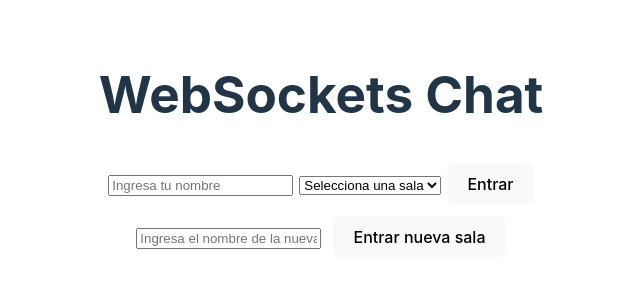
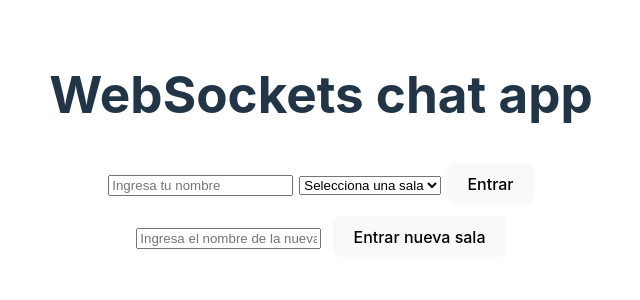
Before and after one commit to carlosYoko/sprint-7.1, a React (Vite) app in the folder client/: page / in a window 1280 px wide. Shown: the top 300 px of the page, without its empty margins (319-959 px from the left). Built offline with nearby package versions, Linux system fonts and the light colour scheme.

Commit message:
fixed bugs, ready to persistence

```diff
--- a/client/src/App.tsx
+++ b/client/src/App.tsx
@@ -25,7 +25,7 @@ function Home() {
     <div>
       {!accepted ? (
         <div>
-          <h1>WebSockets Chat</h1>
+          <h1>WebSockets chat app</h1>
           <input
             type="text"
             placeholder="Ingresa tu nombre"
```
